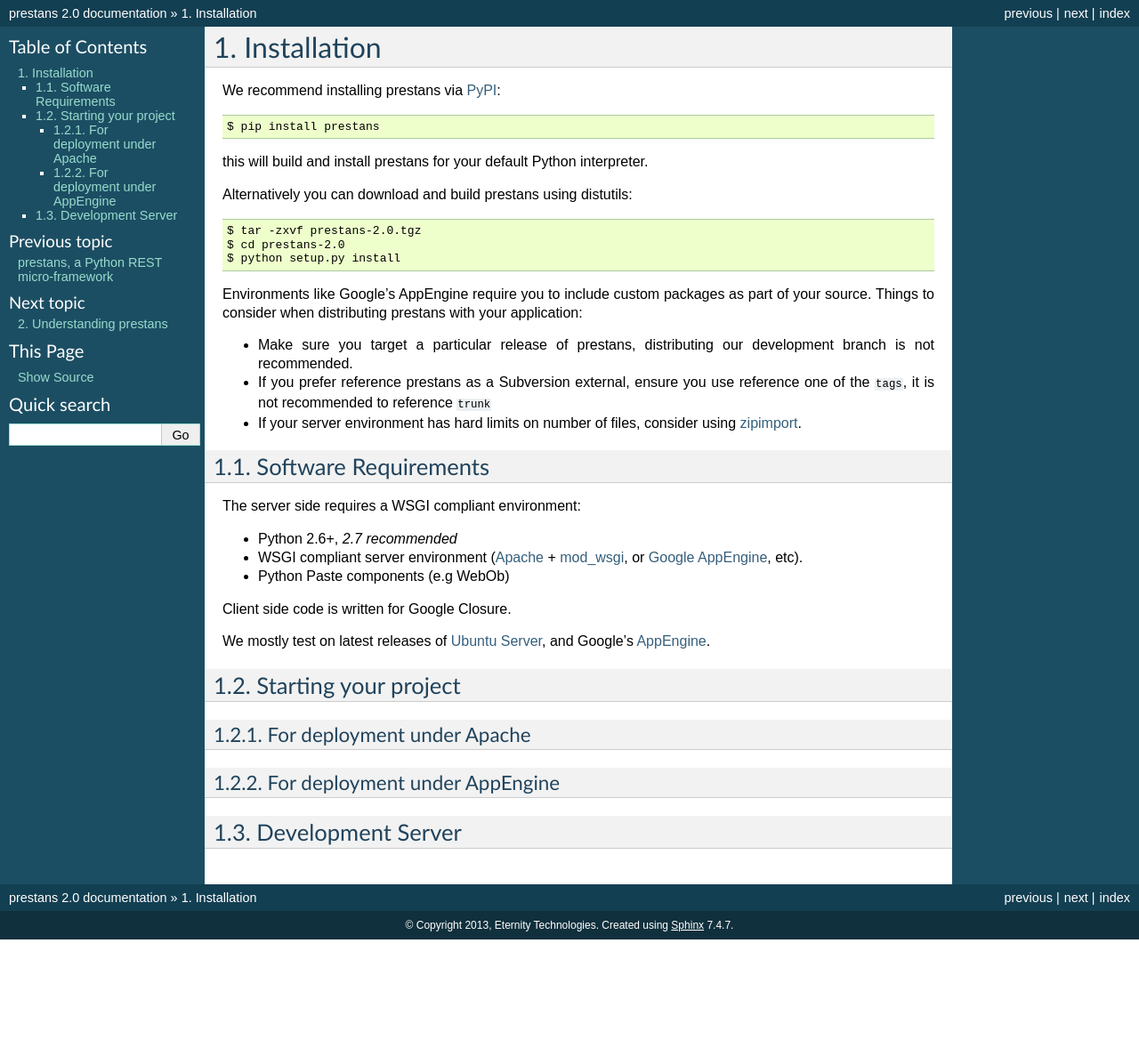
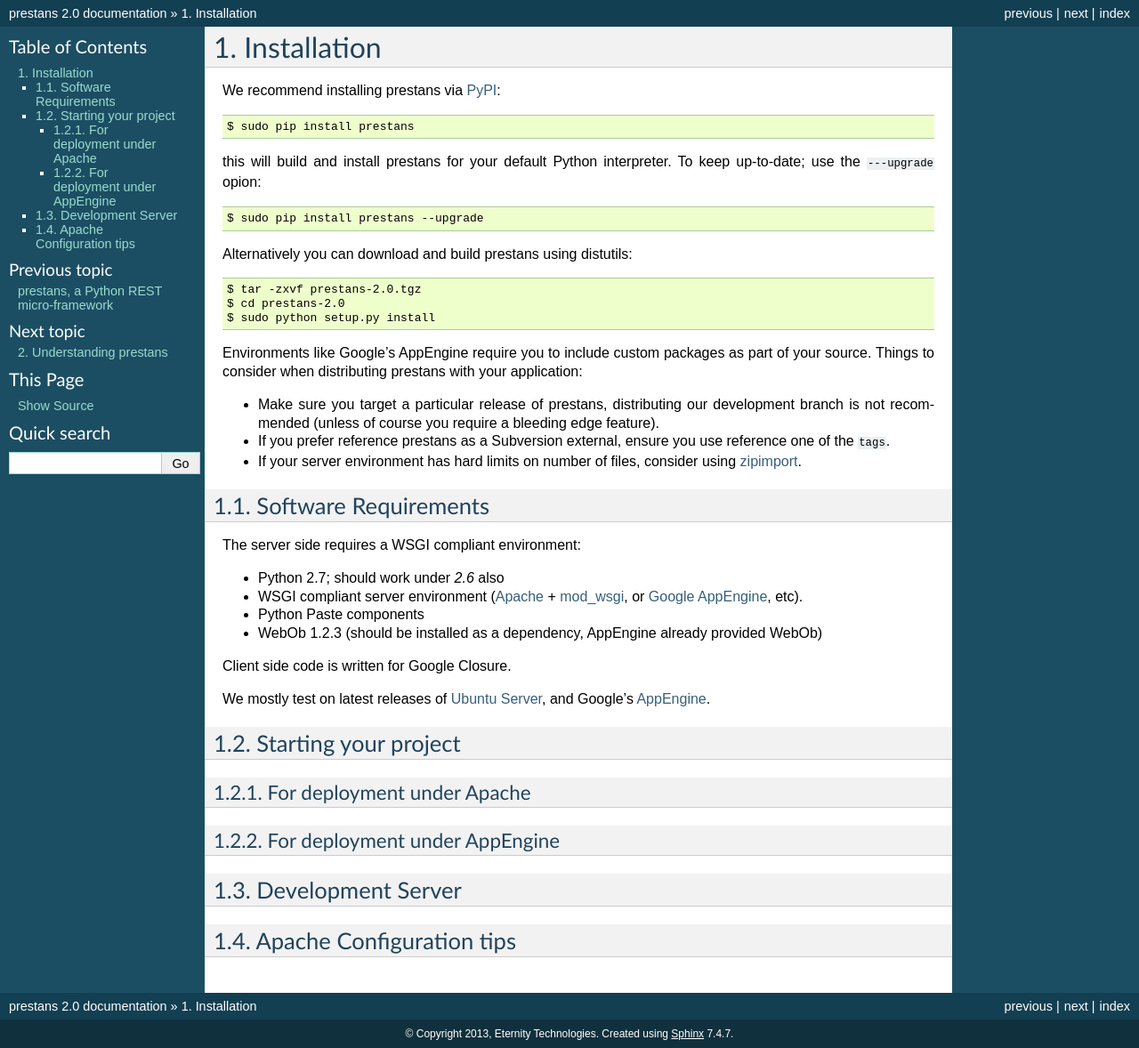
Before and after one commit to anomaly/prestans-docs, a Sphinx documentation site: the page built from source/install.rst, in a window 1280 px wide. Shown: the whole page at 89% size. Built offline with Sphinx 7.4.7, drawn with Linux system fonts in a browser that asks for light colours; before the commit the page ends 1056 px from its top, so only the background shows below that.

Commit message:
Added Closure client docs from attic; fixes a couple of things in install

```diff
--- a/source/index.rst
+++ b/source/index.rst
@@ -22,6 +22,7 @@
    validation
    models
    exceptions
+   client
    design_notes
    reference_material
 
--- a/source/install.rst
+++ b/source/install.rst
@@ -4,20 +4,22 @@
 
 We recommend installing prestans via `PyPI <http://pypi.python.org/pypi>`_::
 
-    $ pip install prestans
+    $ sudo pip install prestans
 
-this will build and install prestans for your default Python interpreter.
+this will build and install prestans for your default Python interpreter. To keep up-to-date; use the ``---upgrade`` opion::
+
+	$ sudo pip install prestans --upgrade
 
 Alternatively you can download and build prestans using distutils::
 
     $ tar -zxvf prestans-2.0.tgz
     $ cd prestans-2.0
-    $ python setup.py install
+    $ sudo python setup.py install
 
 Environments like Google's AppEngine require you to include custom packages as part of your source. Things to consider when distributing prestans with your application:
 
-* Make sure you target a particular release of prestans, distributing our development branch is not recommended.
-* If you prefer reference prestans as a Subversion external, ensure you use reference one of the ``tags``, it is not recommended to reference ``trunk``
+* Make sure you target a particular release of prestans, distributing our development branch is not recommended (unless of course you require a bleeding edge feature).
+* If you prefer reference prestans as a Subversion external, ensure you use reference one of the ``tags``.
 * If your server environment has hard limits on number of files, consider using `zipimport <http://docs.python.org/2/library/zipimport.html>`_.
 
 Software Requirements
@@ -25,9 +27,10 @@
 
 The server side requires a WSGI compliant environment:
 
-* Python 2.6+, *2.7 recommended*
+* Python 2.7; should work under *2.6* also
 * WSGI compliant server environment (`Apache <http://httpd.apache.org>`_ + `mod_wsgi <http://modwsgi.googlecode.com>`_, or `Google AppEngine <https://developers.google.com/appengine/>`_, etc).
-* Python Paste components (e.g WebOb)
+* Python Paste components
+* WebOb 1.2.3 (should be installed as a dependency, AppEngine already provided WebOb)
 
 Client side code is written for Google Closure.
 
@@ -45,3 +48,7 @@
 
 Development Server
 ==================
+
+
+Apache Configuration tips
+=========================
```
Also changed, not shown: source/client.rst (added, +243 -0 lines).
